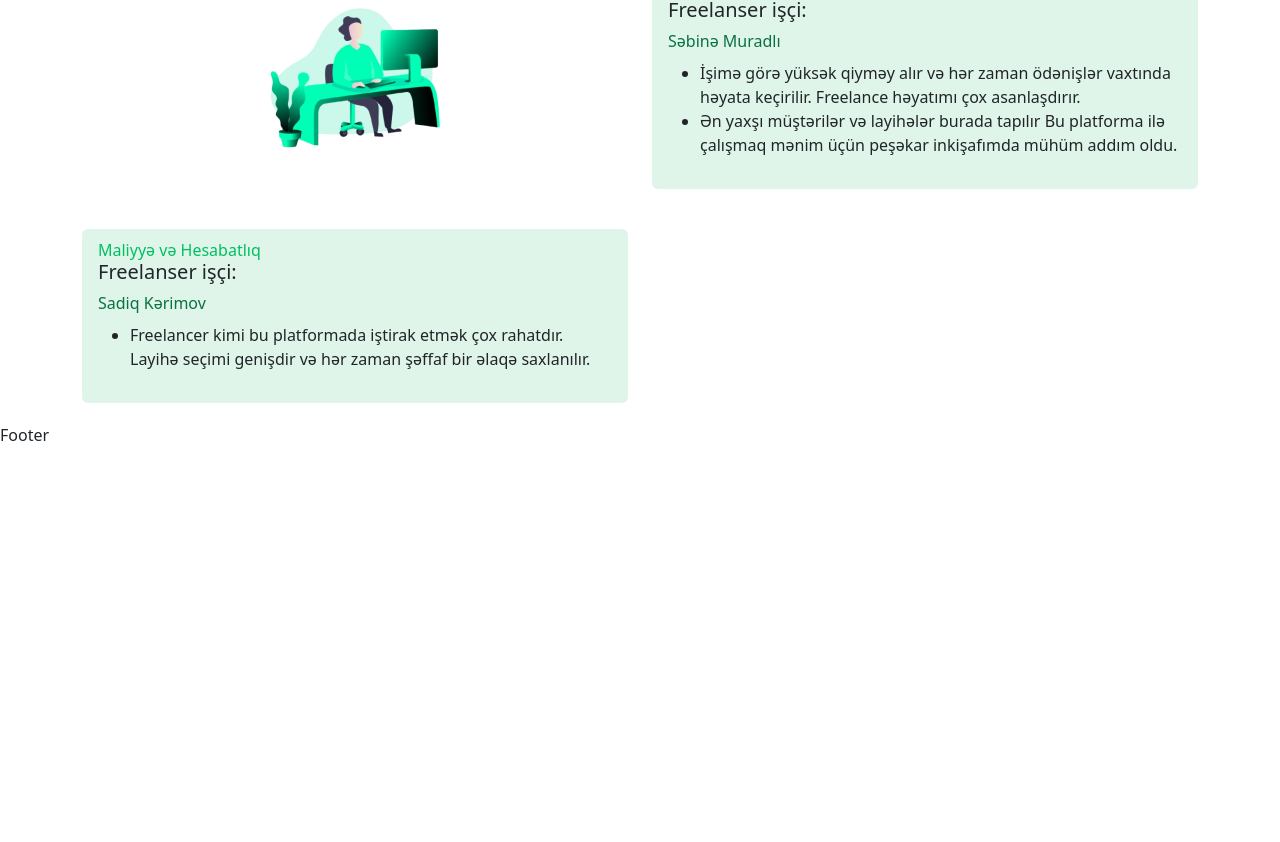
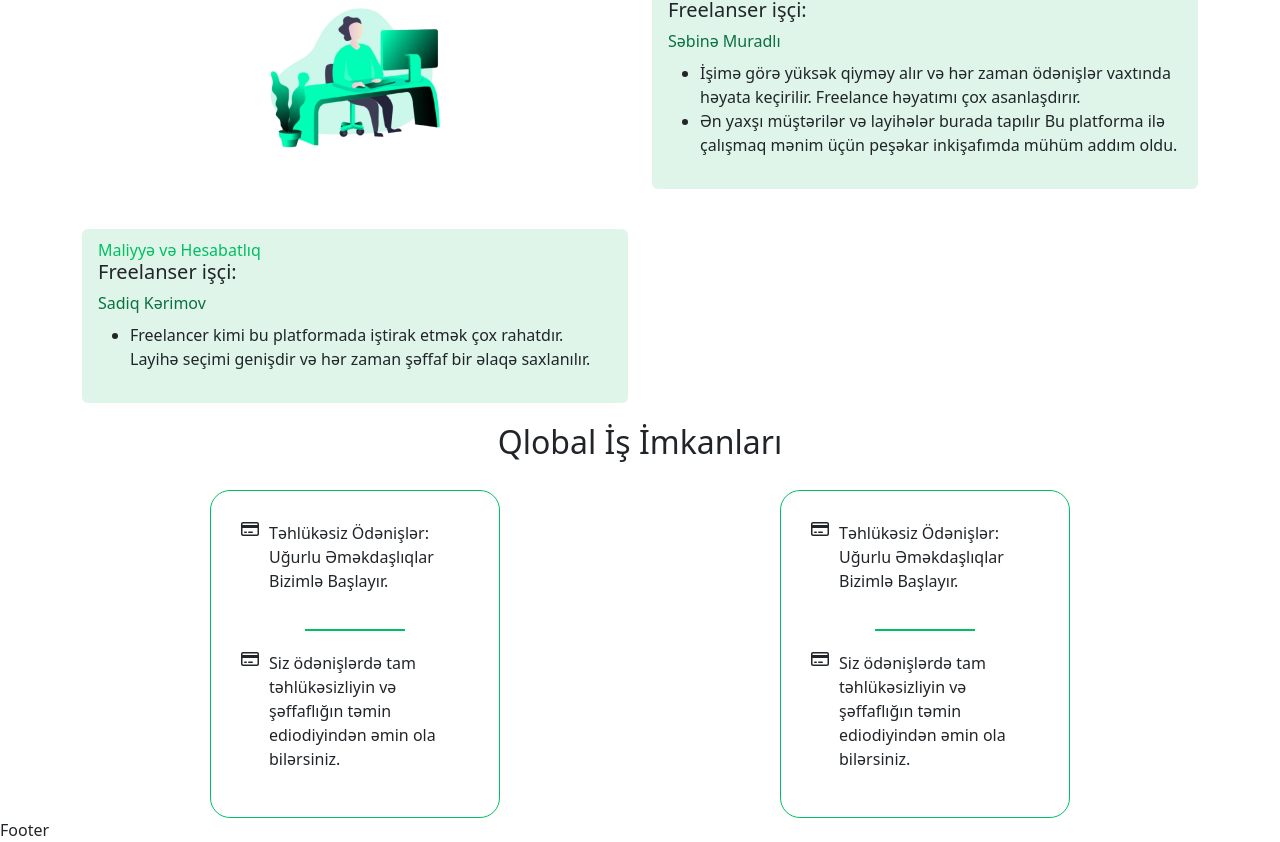
Before and after one commit to matin-mib/Home-Page, a React (Vite) app: page / in a window 1280 px wide. Shown: the part 371-1213 px from the top of the page. Before the commit the page ends 818 px from the top, so only its background shows below. Built offline with nearby package versions, Linux system fonts and the light colour scheme.

Commit message:
add global business section

```diff
--- /dev/null
+++ b/src/components/globalBusiness/GlobalBusiness.jsx
@@ -0,0 +1,50 @@
+import { Card, Col, Container, Row } from 'react-bootstrap'
+import './globalBusiness.css'
+import { FontAwesomeIcon } from '@fortawesome/react-fontawesome'
+import { faCreditCard } from '@fortawesome/free-regular-svg-icons'
+
+const GlobalBusiness = () => {
+    return (
+        <Container>
+            <h2 className="global-business__title">Qlobal İş İmkanları</h2>
+            <Row>
+                <Col md={6} className="global-business__column">
+                    <Card className="global-business__card">
+                        <div className="global-business__item">
+                            <FontAwesomeIcon icon={faCreditCard} />
+                            <p className="global-business__text global-business__text--top">
+                                Təhlükəsiz Ödənişlər: Uğurlu Əməkdaşlıqlar Bizimlə Başlayır.
+                            </p>
+                        </div>
+                        <span className="global-business__separator"></span>
+                        <div className="global-business__item">
+                            <FontAwesomeIcon icon={faCreditCard} />
+                            <p className="global-business__text global-business__text--bottom">
+                                Siz ödənişlərdə tam təhlükəsizliyin və şəffaflığın təmin ediodiyindən əmin ola bilərsiniz.
+                            </p>
+                        </div>
+                    </Card>
+                </Col>
+                <Col md={6} className="global-business__column">
+                    <Card className="global-business__card">
+                        <div className="global-business__item">
+                            <FontAwesomeIcon icon={faCreditCard} />
+                            <p className="global-business__text global-business__text--top">
+                                Təhlükəsiz Ödənişlər: Uğurlu Əməkdaşlıqlar Bizimlə Başlayır.
+                            </p>
+                        </div>
+                        <span className="global-business__separator"></span>
+                        <div className="global-business__item">
+                            <FontAwesomeIcon icon={faCreditCard} />
+                            <p className="global-business__text global-business__text--bottom">
+                                Siz ödənişlərdə tam təhlükəsizliyin və şəffaflığın təmin ediodiyindən əmin ola bilərsiniz.
+                            </p>
+                        </div>
+                    </Card>
+                </Col>
+            </Row>
+        </Container>
+    )
+}
+
+export default GlobalBusiness
--- /dev/null
+++ b/src/components/globalBusiness/globalBusiness.css
@@ -0,0 +1,34 @@
+.global-business__title {
+    text-align: center;
+}
+
+.global-business__column {
+    display: flex;
+    justify-content: center;
+    gap: 20px;
+}
+
+.global-business__card {
+    max-width: 290px;
+    padding: 30px;
+    gap: 20px;
+    border-color: var(--green) !important;
+    border-radius: 20px !important;
+    margin-top: 20px;
+}
+
+.global-business__item {
+    display: flex;
+    gap: 10px;
+}
+
+.global-business__text--top {
+    font-weight: 500;
+}
+
+.global-business__separator {
+    width: 100px;
+    height: 2px;
+    background-color: var(--green);
+    margin: 0 auto;
+}
--- a/src/pages/HomePage.jsx
+++ b/src/pages/HomePage.jsx
@@ -1,10 +1,12 @@
 import Customers from "../components/customers/CustomersReviews"
+import GlobalBusiness from "../components/globalBusiness/GlobalBusiness"
 
 
 const HomePage = () => {
     return (
         <>
             <Customers />
+            <GlobalBusiness />
         </>
     )
 }
```
